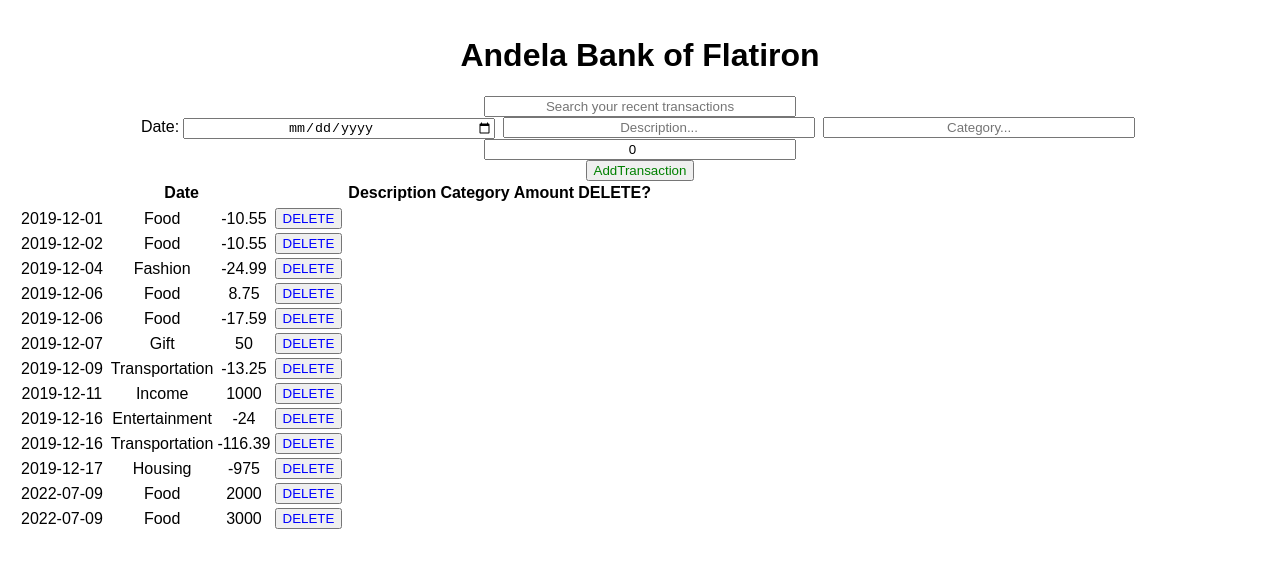
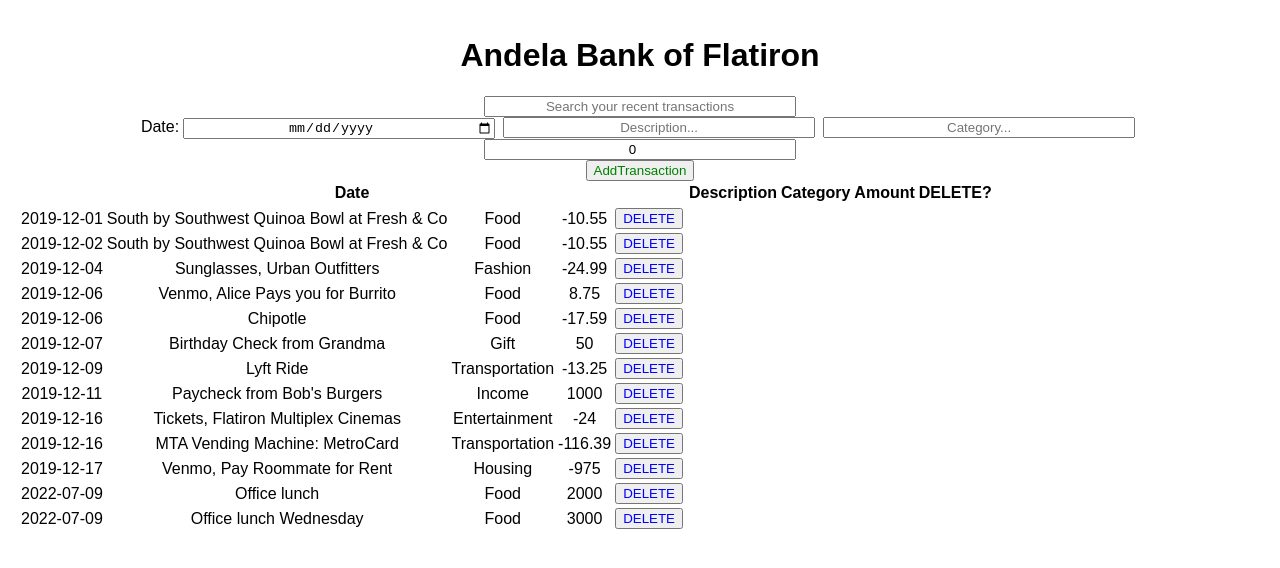
Before and after one commit to kylanalicia/phase-2-week-one, a React (Create React App) app: page / in a window 1280 px wide. Shown: the top 568 px of the page. Built offline with nearby package versions, Linux system fonts and the light colour scheme; data requests are answered from the project's data file.

Commit message:
completed assignment

```diff
--- a/src/components/TransactionItem.js
+++ b/src/components/TransactionItem.js
@@ -1,24 +1,32 @@
 import React from "react";
 
-function TransactionItem({ transaction,onDeleteTransaction }) {
-    let { date,desription,category,amount } = transaction;
+function TransactionItem({ transaction, onDeleteTransaction }) {
+    let { date, description, category, amount } = transaction;
 
+    // Function to handle deleting a transaction
     function handleTransactionDelete() {
-        fetch(` http://localhost:8000/transactions/${transaction.id}`,{
-            method:"DELETE"
+        // Send a DELETE request to the server to delete the transaction
+        fetch(`http://localhost:8000/transactions/${transaction.id}`, {
+            method: "DELETE"
         })
         .then(response => response.json())
         .then(() => onDeleteTransaction(transaction));
     }
+
     return (
         <tbody>
             <tr>
+                {/* Render the transaction details */}
                 <td>{date}</td>
-                <td>{desription}</td>
+                <td>{description}</td>
                 <td>{category}</td>
                 <td>{amount}</td>
+
+                {/* Render the button to delete the transaction */}
                 <td>
-                    <button style={{color: "blue" }} onClick={handleTransactionDelete}>DELETE</button>
+                    <button style={{ color: "blue" }} onClick={handleTransactionDelete}>
+                        DELETE
+                    </button>
                 </td>
             </tr>
         </tbody>
```
